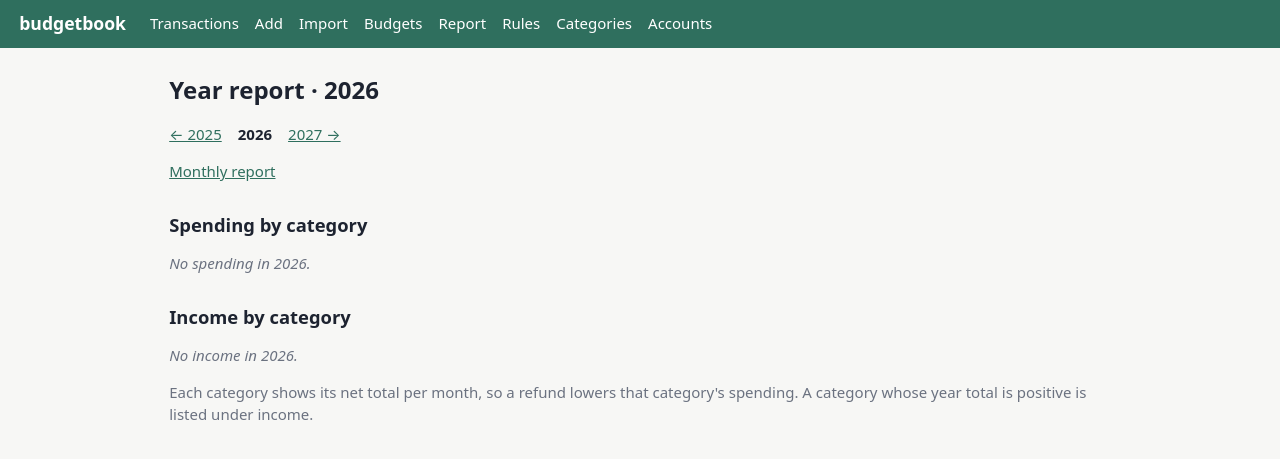
After one commit to Chad9100/budgetbook, a Flask app: page /report/year in a window 1280 px wide. The commit adds this page. Shown: the top 459 px of the page. Run offline with Flask 3, Linux system fonts and the light colour scheme; data that the repository does not hold is empty.

Commit message:
Add a year report with a month-by-month table per category
/report/year shows each category's net total for every month of a year,
with a total row and column, split into spending and income categories.
Linked from the monthly report. No schema change.

```diff
--- a/src/budgetbook/db.py
+++ b/src/budgetbook/db.py
@@ -464,6 +464,19 @@ def month_totals(month):
     return row[0], row[1]
 
 
+def year_category_months(year):
+    """Rows of (category_id, category, month, net_cents) for a year
+    (``year`` is an int); ``category_id`` is None for uncategorised."""
+    return get_db().execute(
+        "SELECT t.category_id, c.name AS category,"
+        "       CAST(substr(t.date, 6, 2) AS INTEGER) AS month,"
+        "       SUM(t.amount_cents) AS net_cents"
+        " FROM transactions t LEFT JOIN categories c ON c.id = t.category_id"
+        " WHERE t.date >= ? AND t.date < ?"
+        " GROUP BY t.category_id, month",
+        ("%04d-01-01" % year, "%04d-01-01" % (year + 1))).fetchall()
+
+
 # ----------------------------------------------------------- pending imports
 
 def save_pending_import(filename, content):
--- a/src/budgetbook/templates/report.html
+++ b/src/budgetbook/templates/report.html
@@ -5,6 +5,7 @@
 {%- endmacro %}
 {% block body %}
 <h1>Report &middot; {{ month|month_label }}</h1>
+<p><a href="{{ url_for('year_report', year=month[:4]) }}">Year report for {{ month[:4] }}</a></p>
 {% include "_monthnav.html" %}
 <section class="cards">
   <div><span class="muted">Income</span><strong class="pos">{{ income|money }}</strong></div>
--- /dev/null
+++ b/src/budgetbook/templates/year_report.html
@@ -0,0 +1,32 @@
+{% extends "base.html" %}
+{% block title %}Year report {{ year }}{% endblock %}
+{% macro grid(rows, totals, label) %}
+<div class="scroll">
+<table class="preview yeartable">
+<thead><tr><th>Category</th>{% for m in month_names %}<th class="num">{{ m }}</th>{% endfor %}<th class="num">{{ label }}</th></tr></thead>
+{% for e in rows %}
+<tr><th>{{ e.name }}</th>{% for c in e.months %}<td class="num">{% if c %}{{ c|money }}{% else %}<span class="muted">&ndash;</span>{% endif %}</td>{% endfor %}<td class="num"><strong>{{ e.total|money }}</strong></td></tr>
+{% endfor %}
+<tr class="total"><th>Total</th>{% for c in totals %}<td class="num">{{ c|money }}</td>{% endfor %}<td class="num"><strong>{{ totals|sum|money }}</strong></td></tr>
+</table>
+</div>
+{% endmacro %}
+{% block body %}
+<h1>Year report &middot; {{ year }}</h1>
+<p class="monthnav">
+  <a href="{{ url_for('year_report', year=prev_year) }}">&larr; {{ prev_year }}</a>
+  <strong>{{ year }}</strong>
+  <a href="{{ url_for('year_report', year=next_year) }}">{{ next_year }} &rarr;</a>
+</p>
+<p><a href="{{ url_for('report', month='%04d-01' % year) }}">Monthly report</a></p>
+
+<h2>Spending by category</h2>
+{% if spending %}{{ grid(spending, spending_totals, 'Year') }}
+{% else %}<p class="empty">No spending in {{ year }}.</p>{% endif %}
+
+<h2>Income by category</h2>
+{% if income %}{{ grid(income, income_totals, 'Year') }}
+{% else %}<p class="empty">No income in {{ year }}.</p>{% endif %}
+<p class="muted">Each category shows its net total per month, so a refund lowers
+that category's spending. A category whose year total is positive is listed under income.</p>
+{% endblock %}
--- a/src/budgetbook/views.py
+++ b/src/budgetbook/views.py
@@ -432,6 +432,38 @@ def register(app):
             trend=trend, prev_month=shift_month(month, -1),
             next_month=shift_month(month, 1))
 
+    @app.route("/report/year")
+    def year_report():
+        raw = request.args.get("year", "")
+        year = int(raw) if raw.isdigit() and 1900 <= int(raw) <= 9999 else date.today().year
+        cats = {}
+        for r in db.year_category_months(year):
+            entry = cats.setdefault(r["category_id"], {
+                "name": r["category"] or "Uncategorised", "months": [0] * 12})
+            entry["months"][r["month"] - 1] = r["net_cents"]
+        spending, income = [], []
+        for entry in cats.values():
+            total = sum(entry["months"])
+            if total < 0:
+                entry["months"] = [-c for c in entry["months"]]
+                entry["total"] = -total
+                spending.append(entry)
+            elif total > 0:
+                entry["total"] = total
+                income.append(entry)
+        spending.sort(key=lambda e: (-e["total"], e["name"].casefold()))
+        income.sort(key=lambda e: (-e["total"], e["name"].casefold()))
+
+        def column_totals(rows):
+            return [sum(e["months"][i] for e in rows) for i in range(12)]
+
+        return render_template(
+            "year_report.html", year=year, spending=spending, income=income,
+            spending_totals=column_totals(spending), income_totals=column_totals(income),
+            month_names=["Jan", "Feb", "Mar", "Apr", "May", "Jun",
+                         "Jul", "Aug", "Sep", "Oct", "Nov", "Dec"],
+            prev_year=year - 1, next_year=year + 1)
+
     # ------------------------------------------------------------------ import
 
     @app.route("/import", methods=["GET", "POST"])
```
Also changed, not shown: ROADMAP.md (+1 -1 lines), tests/test_year_report.py (added, +55 -0 lines), README.md.
